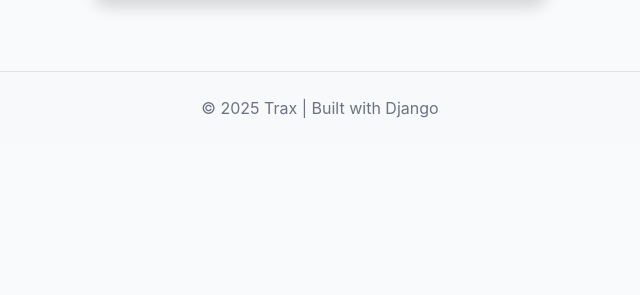
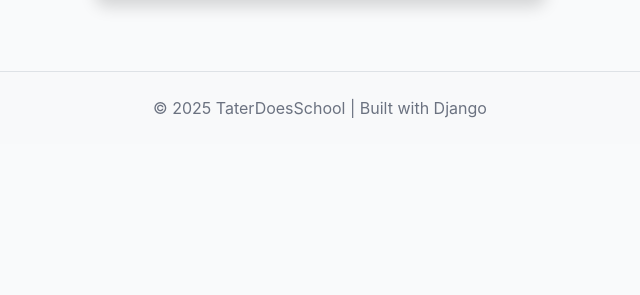
Before and after one commit to tatejones2/AssignmentTracker, a Django app: page /login/?next=/assignments/1/ in a window 1280 px wide. Shown: the part 505-800 px from the top of the page, without its empty margins (320-960 px from the left). Run offline with Django 5.2, Linux system fonts and the light colour scheme.

Commit message:
Update branding from Trax to TaterDoesSchool in templates

```diff
--- a/templates/base.html
+++ b/templates/base.html
@@ -3,7 +3,7 @@
 <head>
     <meta charset="UTF-8">
     <meta name="viewport" content="width=device-width, initial-scale=1.0">
-    <title>{% block title %}Trax{% endblock %}</title>
+    <title>{% block title %}TaterDoesSchool{% endblock %}</title>
     <link href="https://cdn.jsdelivr.net/npm/bootstrap@5.3.0/dist/css/bootstrap.min.css" rel="stylesheet">
     <link rel="stylesheet" href="https://cdn.jsdelivr.net/npm/bootstrap-icons@1.11.0/font/bootstrap-icons.css">
     <style>
@@ -746,7 +746,7 @@
 
     <aside class="sidebar" id="sidebar">
         <a href="{% url 'assignment_list' %}" class="sidebar-brand">
-            <i class="bi bi-journal-check"></i> Trax
+            <i class="bi bi-journal-check"></i> TaterDoesSchool
         </a>
 
         <ul class="sidebar-menu">
@@ -871,7 +871,7 @@
 
         <footer{% if user.is_authenticated %}{% else %} class="text-center mt-5 pt-4 border-top"{% endif %}>
             <p class="text-muted mb-0">
-                &copy; 2025 Trax | Built with Django
+                &copy; 2025 TaterDoesSchool | Built with Django
             </p>
         </footer>
     </div>
--- a/templates/registration/register.html
+++ b/templates/registration/register.html
@@ -1,7 +1,7 @@
 {% extends 'base.html' %}
 {% load static %}
 
-{% block title %}Register - Trax{% endblock %}
+{% block title %}Register - TaterDoesSchool{% endblock %}
 
 {% block content %}
 <div class="container d-flex align-items-center justify-content-center" style="min-height: 100vh;">
@@ -10,7 +10,7 @@
             <div class="card shadow-lg">
                 <div class="card-body p-5">
                     <div class="text-center mb-4">
-                        <h1 style="font-size: 2.5rem; color: var(--navy);"><i class="bi bi-journal-check"></i> Trax</h1>
+                        <h1 style="font-size: 2.5rem; color: var(--navy);"><i class="bi bi-journal-check"></i> TaterDoesSchool</h1>
                         <p class="text-muted">Create your account</p>
                     </div>
 
```
